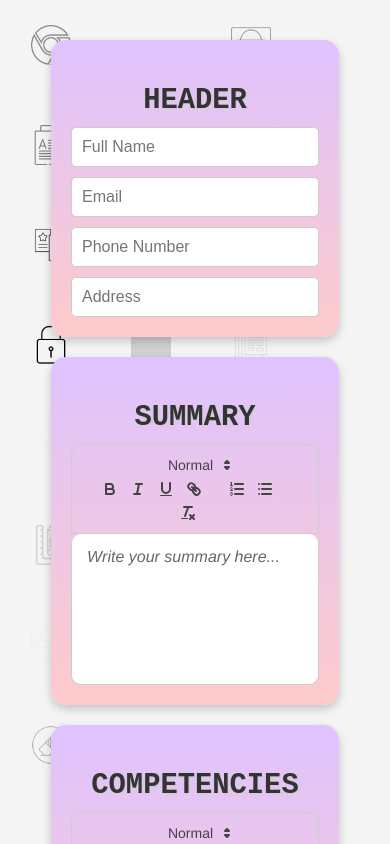
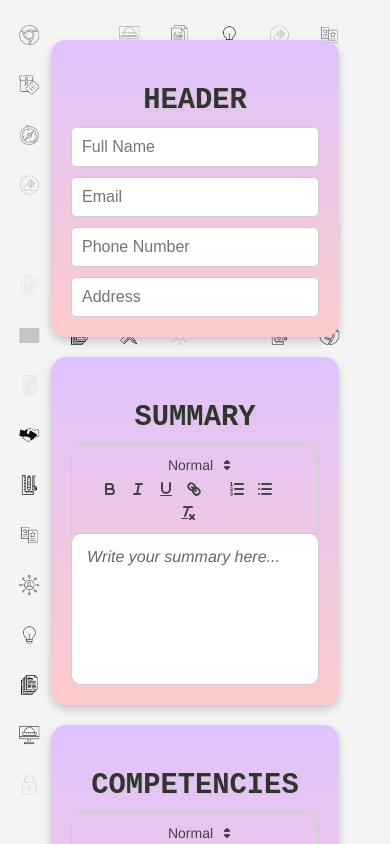
Before and after one commit to noobcoder999/NotAnotherResume, a React (Create React App) app: page /newpage in a window 390 px wide. Shown: the top 844 px of the page. Built offline with nearby package versions, Linux system fonts and the light colour scheme; grey boxes are pictures that could not be loaded.

Commit message:
CSS done

```diff
--- a/src/components/NewPage.css
+++ b/src/components/NewPage.css
@@ -204,6 +204,6 @@
 @media (max-width: 768px) {
   .icon-background {
     left: 58%; /* Adjust for mobile (shift a bit to the right) */
-    transform: translateX(-50%); /* Adjust centering accordingly */
+    transform: translateX(-53%); /* Adjust centering accordingly */
   }
 }
--- a/src/components/NewPage.js
+++ b/src/components/NewPage.js
@@ -98,10 +98,10 @@ function NewPage() {
     // Function to generate grid-based positions for icons
     const generateGridPositions = () => {
       const iconElements = [];
-      const iconSize = 40; // Fixed size of the icons (width & height)
+      const iconSize = window.innerWidth < 768 ? 20 : 40; // Fixed size of the icons (width & height)
 
       // Increase spacing based on screen width
-      const spacing = window.innerWidth < 768 ? 100 : 90; // Increase spacing on mobile
+      const spacing = window.innerWidth < 768 ? 50 : 90; // Increase spacing on mobile
 
       const screenWidth = window.innerWidth;
       const screenHeight = window.innerHeight;
```
